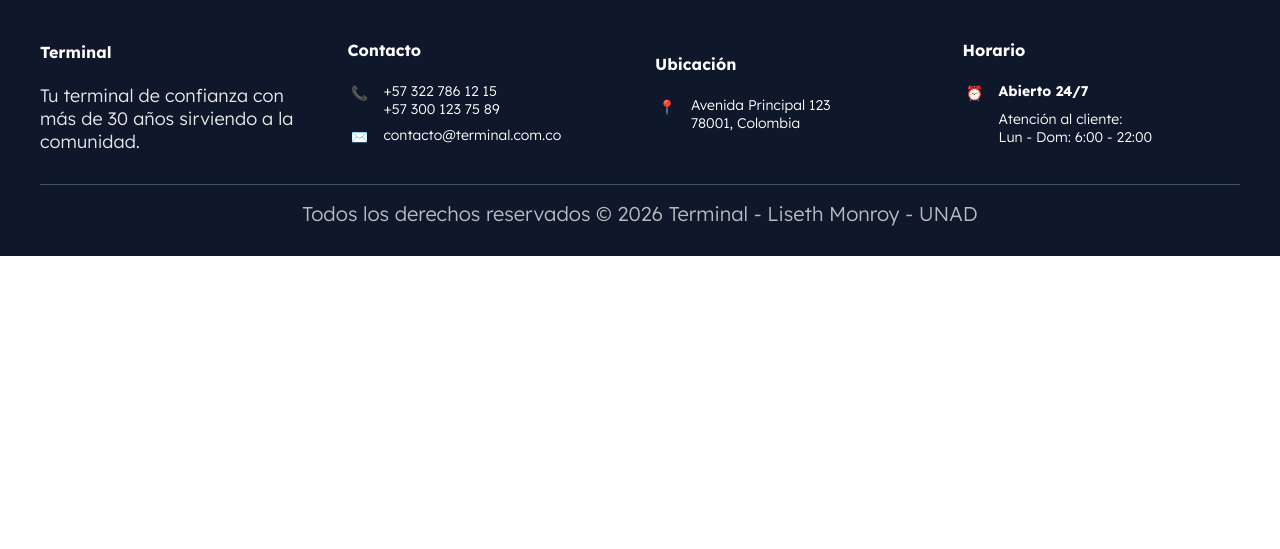
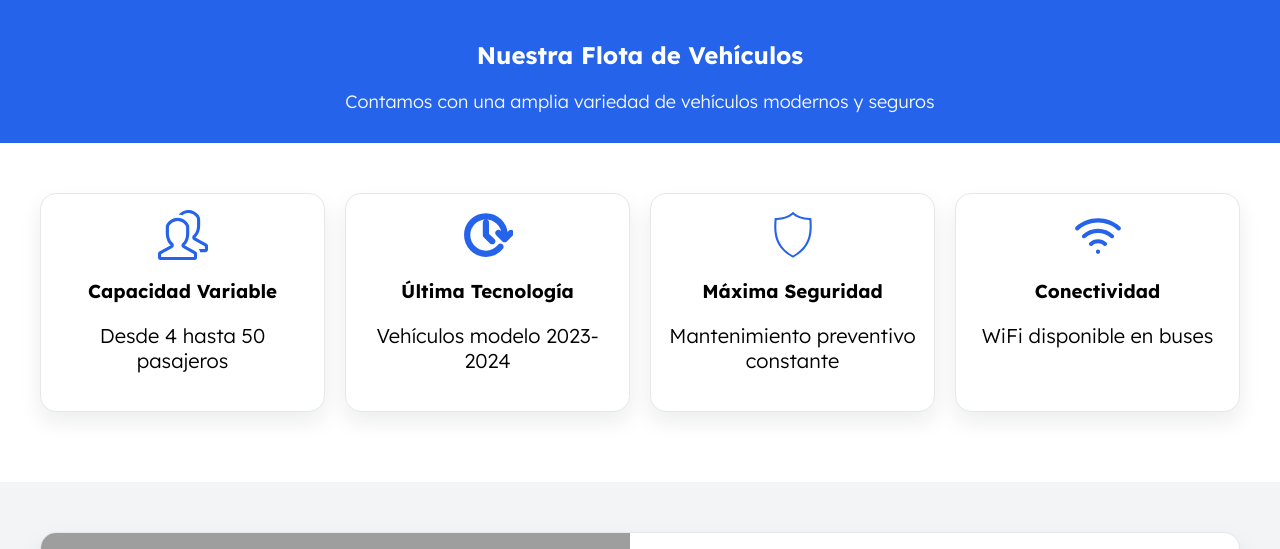
Before and after one commit to Monroybr/terminal, a PHP site: page /vehiculos.html in a window 1280 px wide. Shown: the part 100-649 px from the top of the page. Before the commit the page ends 356 px from the top, so only its background shows below. Run offline with PHP 8.4, Linux system fonts and the light colour scheme; grey boxes are pictures that could not be loaded.

Commit message:
se crea la seccion de vehiculos el html y su css

```diff
--- a/contacto.html
+++ b/contacto.html
@@ -39,7 +39,7 @@
     <main class="contacto">
       <section class="contacto__encabezado">
         <div class="contacto__contenedor">
-          <h1 class="contacto__titulo">Contacto</h1>
+          <h1 class="contacto__heading">Contacto</h1>
           <p class="contacto__descripcion">Estamos aquí para ayudarte.</p>
         </div>
       </section>
--- a/cotizaciones.html
+++ b/cotizaciones.html
@@ -39,7 +39,7 @@
     <main class="cotizaciones">
       <section class="cotizaciones__encabezado">
         <div class="cotizaciones__contenedor">
-          <h1 class="cotizaciones__titulo">Cotiza tu Viaje</h1>
+          <h1 class="cotizaciones__heading">Cotiza tu Viaje</h1>
           <p class="cotizaciones__descripcion">Calcula el valor estimado de tu trayecto entre ciudades de Colombia.
           </p>
         </div>
--- a/horarios.html
+++ b/horarios.html
@@ -39,7 +39,7 @@
     <main class="horarios">
       <section class="horarios__encabezado">
         <div class="horarios__contenedor">
-          <h1 class="horarios__titulo">Horarios de Salida</h1>
+          <h1 class="horarios__heading">Horarios de Salida</h1>
           <p class="horarios__descripcion">
             Consulta los horarios actualizados de todas nuestras rutas.
           </p>
--- a/index.html
+++ b/index.html
@@ -38,7 +38,7 @@
     <!--seccion de bienvenida-->
     <section class="bienvenida">
       <div class="bienvenida__cont">
-        <h2 class="bienvenida__titulo">Bienvenido a la Terminal</h2>
+        <h2 class="bienvenida__heading">Bienvenido a la Terminal</h2>
         <p class="bienvenida__texto">Tu viaje comienza aquí. Conectamos destinos, acercamos personas.</p>
 
         <div class="botones">
--- a/src/scss/app.scss
+++ b/src/scss/app.scss
@@ -6,6 +6,7 @@
 @use 'viajar';
 @use 'horarios';
 @use 'servicios';
+@use 'vehiculos';
 @use 'cotizaciones';
 @use 'contacto';
 @use 'footer';
--- a/src/scss/base/_globales.scss
+++ b/src/scss/base/_globales.scss
@@ -1,4 +1,5 @@
 @use 'variables' as v;
+@use 'base/mixins' as m;
 
 html {
     font-size: 62.5%;
@@ -34,9 +35,25 @@ a {
     margin-bottom: 5rem;
 
 }
+[class$="__descripcion"]{
+    margin: 1rem;
+    font-size: 1.5rem;
+    opacity: 0.95;
+    color: v.$white;
+    text-align: center;
 
+    @include m.tablet{
+        font-size: 1.8rem;
+    }
+}
+
+[class$="__heading"]{
+    text-align: center;
+    color: v.$white;
+}
 [class$="__titulo"]{
     text-align: center;
+    color: v.$black;
 }
 
 [class$="__nota-lista"]{
--- a/src/scss/base/_mixins.scss
+++ b/src/scss/base/_mixins.scss
@@ -29,5 +29,5 @@
     background-image: linear-gradient($colorDegradado 0%, $colorDegradado 100%), url($url);
     backgroud-repear: no-repeat;
     background-size:cover;
-    background-position: center ;
+    background-position: center;
 }
--- a/src/scss/contacto/_contacto.scss
+++ b/src/scss/contacto/_contacto.scss
@@ -23,16 +23,6 @@
 
         @include m.tablet{
             font-size: 3.2rem;
-        }
-    }
-
-    &__descripcion{
-        margin: 0;
-        font-size: 1.5rem;
-        opacity: 0.9;
-
-        @include m.tablet{
-            font-size: 1.7rem;
         }
     }
 
--- a/src/scss/cotizaciones/_cotizaciones.scss
+++ b/src/scss/cotizaciones/_cotizaciones.scss
@@ -24,18 +24,6 @@
 
         @include m.tablet{
             font-size: 3.2rem;
-        }
-    }
-
-    &__descripcion{
-        margin: 0;
-        font-size: 1.5rem;
-        opacity: 0.9;
-        text-align: center;
-        color: v.$white;
-
-        @include m.tablet{
-            font-size: 1.7rem;
         }
     }
 
--- a/src/scss/elegirnos/_elegirnos.scss
+++ b/src/scss/elegirnos/_elegirnos.scss
@@ -12,6 +12,7 @@
             @include m.grid(4,2rem);
             max-width: 120rem;
             margin: 0 auto;
+            align-items: stretch;
         }
     }
 
@@ -39,6 +40,7 @@
 
     &__texto{
         text-align:center;
+        color: v.$black;
     }
 
 }
--- a/src/scss/horarios/_horarios.scss
+++ b/src/scss/horarios/_horarios.scss
@@ -26,15 +26,6 @@
         }
     }
 
-    &__descripcion{
-        margin: 0;
-        font-size: 1.5rem;
-        opacity: 0.95;
-
-        @include m.tablet{
-            font-size: 1.8rem;
-        }
-    }
 
     &__buscador{
         margin-top: 2rem;
--- a/src/scss/servicios/_servicios.scss
+++ b/src/scss/servicios/_servicios.scss
@@ -6,10 +6,6 @@
     color: v.$white;
     padding: 2rem;
 
-    &__descripcion{
-        color:v.$white;
-        text-align: center;
-    }
     &__nota-titulo{
         text-align: center;
     }
@@ -18,8 +14,9 @@
 
        @include m.tablet {
          @include m.grid(4,2rem);
-         max-width: 120rem;
-         margin: 0 auto;
+            max-width: 120rem;
+            margin: 0 auto;
+            align-items: stretch;
         }
     }
     &__nota-grid{
@@ -27,6 +24,7 @@
             @include m.grid(3, 2rem);
             max-width: 120rem;
             margin: 0 auto;
+            align-items: stretch;
         }
     }
 }
--- /dev/null
+++ b/src/scss/vehiculos/_index.scss
@@ -0,0 +1 @@
+@forward 'vehiculos';
--- /dev/null
+++ b/src/scss/vehiculos/_vehiculos.scss
@@ -0,0 +1,149 @@
+@use 'base/variables' as v;
+@use 'base/mixins' as m;
+
+
+.vehiculos{
+    background-color: v.$primary;
+    color: v.$white;
+    padding: 2rem;
+}
+
+.vehiculo{
+    @include m.tablet {
+        &__grid{
+            @include m.grid(4, 2rem);
+            max-width: 120rem;
+            margin: 0 auto;
+            align-items: stretch;
+        }
+    }
+}
+
+.vehiculo-card{
+
+  padding: 5rem 2rem;
+  background-color: v.$lightGray;
+
+  &__container {
+    max-width: 120rem;
+    margin: 0 auto;
+    margin-bottom: 3rem;
+    background-color: v.$white;
+    border-radius: v.$radius;
+    box-shadow: v.$shadow;
+    border: 1px solid v.$border;
+    overflow: hidden;
+
+    @include m.desktop {
+      @include m.grid(2,2rem);
+    }
+  }
+
+  &__media {
+    margin: 0;
+    height: 100%;
+  }
+
+  &__img {
+    width: 100%;
+    height: 100%;
+    object-fit: cover;
+  }
+
+  &__content {
+    padding: 3rem;
+    color: v.$darkGray;
+  }
+
+  &__header {
+    display: flex;
+    align-items: center;
+    gap: 1.2rem;
+    flex-wrap: wrap;
+    margin-bottom: 1.5rem;
+  }
+
+  &__title {
+    margin: 0;
+    font-size: 3rem;
+    font-weight: 800;
+    color: v.$darkBlue;
+  }
+
+  &__badge {
+    padding: .6rem 1.4rem;
+    border-radius: 999px;
+    font-size: 1.4rem;
+    font-weight: 600;
+
+    background-color: rgba(37, 99, 235, 0.15);
+    color: v.$primary;
+  }
+
+  &__subtitle {
+    margin: 0 0 1rem 0;
+    font-size: 1.6rem;
+    font-weight: 600;
+    color: v.$darkGray;
+  }
+
+
+  &__text {
+    margin: 0 0 2rem 0;
+    font-size: 1.6rem;
+    line-height: 1.7;
+    color: v.$darkGray;
+  }
+
+  &__label {
+    margin: 0 0 1.2rem 0;
+    font-size: 1.8rem;
+    font-weight: 700;
+    color: v.$darkBlue;
+  }
+
+  &__list {
+    list-style: none;
+    padding: 0;
+    margin: 0;
+
+    display: grid;
+    gap: 1rem;
+  }
+
+  &__item {
+    display: flex;
+    align-items: flex-start;
+    gap: .8rem;
+    font-size: 1.6rem;
+    line-height: 1.6;
+
+    &::before {
+      content: "";
+      width: .6rem;
+      height: .6rem;
+      margin-top: .7rem;
+      border-radius: 50%;
+      background-color: v.$primary;
+      flex: 0 0 .6rem;
+    }
+  }
+//Intercala las imagenes y el texto
+  &__container:nth-child(even) {
+        @include m.desktop {
+        grid-template-columns: 1fr 1.3fr;
+        }
+
+        .vehiculo-card__media {
+        @include m.desktop {
+            order: 2;
+        }
+        }
+
+        .vehiculo-card__content {
+        @include m.desktop {
+            order: 1;
+            }
+        }
+    }
+}
--- a/vehiculos.html
+++ b/vehiculos.html
@@ -35,8 +35,209 @@
       </div>
     </header>
 
-    <!--seccion tiquetes-->
+    <!--seccion vehiculos-->
+    <section class="vehiculos">
+      <div class="vehiculos__contenedor">
+        <h1 class="vehiculos__heading">Nuestra Flota de Vehículos</h1>
+        <p class="vehiculos__descripcion">Contamos con una amplia variedad de vehículos modernos y seguros</p>
+      </div>
+    </section>
 
+    <section class="vehiculo__contenido separacion">
+      <div class="vehiculo__grid">
+        <div class="items">
+          <img src="build/img/people.svg" class="items__icono" alt="icono people">
+          <h3 class="items__titulo">Capacidad Variable</h3>
+          <p class="items__texto">Desde 4 hasta 50 pasajeros</p>
+        </div> <!--Fin item 1-->
+        <div class="items">
+          <img src="build/img/technology.svg" class="items__icono" alt="icono technology">
+          <h3 class="items__titulo">Última Tecnología</h3>
+          <p class="items__texto">Vehículos modelo 2023-2024</p>
+        </div> <!--Fin item 2-->
+        <div class="items">
+          <img src="build/img/viajesSeguros.svg" class="items__icono" alt="icono security">
+          <h3 class="items__titulo">Máxima Seguridad</h3>
+          <p class="items__texto">Mantenimiento preventivo constante</p>
+        </div> <!--Fin item 3-->
+        <div class="items">
+          <img src="build/img/wifi.svg" class="items__icono" alt="icono wofo">
+          <h3 class="items__titulo">Conectividad</h3>
+          <p class="items__texto">WiFi disponible en buses</p>
+        </div> <!--Fin item 4-->
+      </div>
+    </section>
+
+    <!--seccion tipos de buses-->
+    <section class="vehiculo-card">
+      <div class="vehiculo-card__container">
+        <figure class="vehiculo-card__media">
+          <img class="vehiculo-card__img" src="build/img/camion.jpg" alt="imagen camion" />
+        </figure>
+
+        <div class="vehiculo-card__content">
+          <header class="vehiculo-card__header">
+            <h2 class="vehiculo-card__title">Camión</h2>
+            <span class="vehiculo-card__badge">Carga hasta 25 toneladas</span>
+          </header>
+
+          <h3 class="vehiculo-card__subtitle">Mercedes-Benz Actros 2551</h3>
+
+          <p class="vehiculo-card__text">
+            Vehículo de carga pesada ideal para transporte de mercancías voluminosas y pesadas a larga distancia.
+          </p>
+
+          <h4 class="vehiculo-card__label">Características Principales:</h4>
+
+          <ul class="vehiculo-card__list">
+            <li class="vehiculo-card__item">Motor diésel de alta potencia</li>
+            <li class="vehiculo-card__item">Sistema de frenos ABS</li>
+            <li class="vehiculo-card__item">Cabina ergonómica</li>
+            <li class="vehiculo-card__item">GPS y rastreo satelital</li>
+          </ul>
+        </div>
+      </div> <!--Fin vehiculo 1-->
+
+      <div class="vehiculo-card__container">
+        <figure class="vehiculo-card__media">
+          <img class="vehiculo-card__img" src="build/img/buses.jpg" alt="imagen gacela">
+        </figure>
+
+        <div class="vehiculo-card__content">
+          <header class="vehiculo-card__header">
+            <h2 class="vehiculo-card__title">Gacela</h2>
+            <span class="vehiculo-card__badge">15 pasajeros</span>
+          </header>
+
+          <h3 class="vehiculo-card__subtitle">Chevrolet NPR 2024</h3>
+
+          <p class="vehiculo-card__text">
+            Vehículo de pasajeros tipo furgón, cómodo y espacioso, perfecto para rutas cortas y medianas distancias.
+          </p>
+
+          <h4 class="vehiculo-card__label">Características Principales:</h4>
+
+          <ul class="vehiculo-card__list">
+            <li class="vehiculo-card__item">Aire acondicionado  </li>
+            <li class="vehiculo-card__item">Asientos reclinables</li>
+            <li class="vehiculo-card__item">Portaequipajes amplio</li>
+            <li class="vehiculo-card__item">Sistema de sonido</li>
+          </ul>
+        </div>
+      </div> <!--Fin vehiculo 2-->
+
+      <div class="vehiculo-card__container">
+        <figure class="vehiculo-card__media">
+          <img class="vehiculo-card__img" src="build/img/bus.jpg" alt="imagen buseta">
+        </figure>
+
+        <div class="vehiculo-card__content">
+          <header class="vehiculo-card__header">
+            <h2 class="vehiculo-card__title">Buseta</h2>
+            <span class="vehiculo-card__badge">25-30 pasajeros</span>
+          </header>
+
+          <h3 class="vehiculo-card__subtitle">Hino FC9J 2024</h3>
+
+          <p class="vehiculo-card__text">
+            Vehículo mediano ideal para transporte urbano e intermunicipal con excelente relación capacidad-confort.
+          </p>
+
+          <h4 class="vehiculo-card__label">Características Principales:</h4>
+
+          <ul class="vehiculo-card__list">
+            <li class="vehiculo-card__item">Suspensión neumática</li>
+            <li class="vehiculo-card__item">Baño a bordo</li>
+            <li class="vehiculo-card__item">Iluminación LED</li>
+            <li class="vehiculo-card__item">Salidas de emergencia</li>
+          </ul>
+        </div>
+      </div> <!--Fin vehiculo 3-->
+
+      <div class="vehiculo-card__container">
+        <figure class="vehiculo-card__media">
+          <img class="vehiculo-card__img" src="build/img/buses.jpg" alt="imagen bus">
+        </figure>
+
+        <div class="vehiculo-card__content">
+          <header class="vehiculo-card__header">
+            <h2 class="vehiculo-card__title">Bus</h2>
+            <span class="vehiculo-card__badge">45-50 pasajeros</span>
+          </header>
+
+          <h3 class="vehiculo-card__subtitle">Scania K410 2024</h3>
+
+          <p class="vehiculo-card__text">
+            Bus de lujo para viajes de larga distancia con todas las comodidades y tecnología de última generación.
+          </p>
+
+          <h4 class="vehiculo-card__label">Características Principales:</h4>
+
+          <ul class="vehiculo-card__list">
+            <li class="vehiculo-card__item">Asientos reclinables 180°</li>
+            <li class="vehiculo-card__item">WiFi a bordo</li>
+            <li class="vehiculo-card__item">Pantallas individuales</li>
+            <li class="vehiculo-card__item">Baño</li>
+          </ul>
+        </div>
+      </div> <!--Fin vehiculo 4-->
+
+      <div class="vehiculo-card__container">
+        <figure class="vehiculo-card__media">
+          <img class="vehiculo-card__img" src="build/img/van.jpg" alt="imagen van " >
+        </figure>
+
+        <div class="vehiculo-card__content">
+          <header class="vehiculo-card__header">
+            <h2 class="vehiculo-card__title">Aerovan</h2>
+            <span class="vehiculo-card__badge">12 pasajeros</span>
+          </header>
+
+          <h3 class="vehiculo-card__subtitle">Hyundai H350 Executive</h3>
+
+          <p class="vehiculo-card__text">
+            Van ejecutiva premium para servicios especiales, corporativos y traslados exclusivos con máximo confort.
+          </p>
+
+          <h4 class="vehiculo-card__label">Características Principales:</h4>
+
+          <ul class="vehiculo-card__list">
+            <li class="vehiculo-card__item">Asientos en cuero ejecutivo</li>
+            <li class="vehiculo-card__item">Control de clima individual</li>
+            <li class="vehiculo-card__item">Sistema de entretenimiento</li>
+            <li class="vehiculo-card__item">Servicio personalizado</li>
+          </ul>
+        </div>
+      </div> <!--Fin vehiculo 5-->
+
+      <div class="vehiculo-card__container">
+        <figure class="vehiculo-card__media">
+          <img class="vehiculo-card__img" src="build/img/taxi.jpg" alt="imagen taxi">
+        </figure>
+
+        <div class="vehiculo-card__content">
+          <header class="vehiculo-card__header">
+            <h2 class="vehiculo-card__title">Taxi</h2>
+            <span class="vehiculo-card__badge">4 pasajeros</span>
+          </header>
+
+          <h3 class="vehiculo-card__subtitle">Toyota Corolla 2024</h3>
+
+          <p class="vehiculo-card__text">
+            Servicio de taxi disponible 24/7 para traslados rápidos, cómodos y seguros dentro y fuera de la ciudad.
+          </p>
+
+          <h4 class="vehiculo-card__label">Características Principales:</h4>
+
+          <ul class="vehiculo-card__list">
+            <li class="vehiculo-card__item">Aire acondicionado</li>
+            <li class="vehiculo-card__item">GPS y taxímetro digital</li>
+            <li class="vehiculo-card__item">Conductor certificado</li>
+            <li class="vehiculo-card__item">Pago con tarjeta</li>
+          </ul>
+        </div>
+      </div> <!--Fin vehiculo 6-->
+    </section>
 
     <!--seccion footer-->
     <footer class="footer">
```
Also changed, not shown: servicios.html (+5 -5 lines), tiquetes.html (+5 -5 lines), build/css/app.css, 1 other file.
